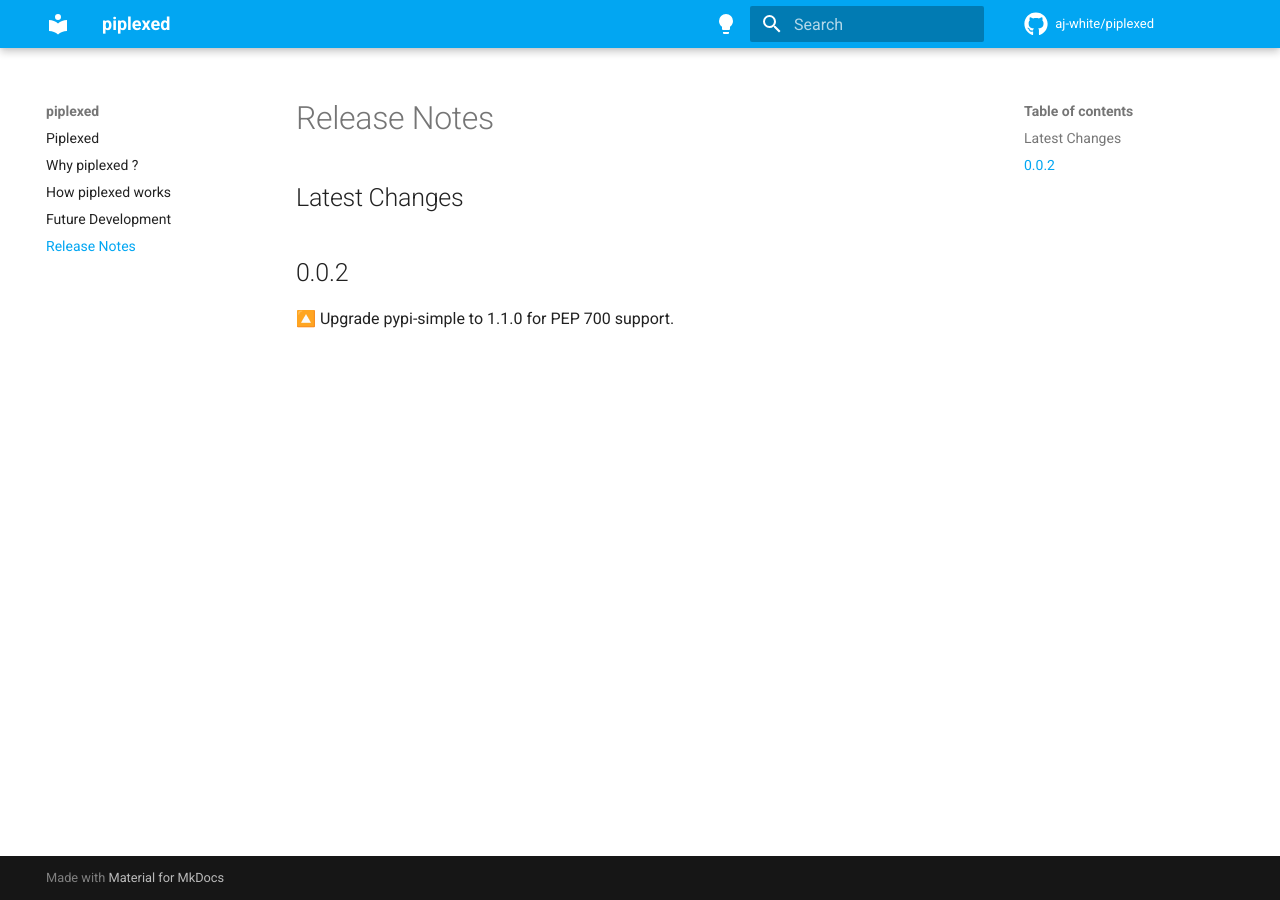
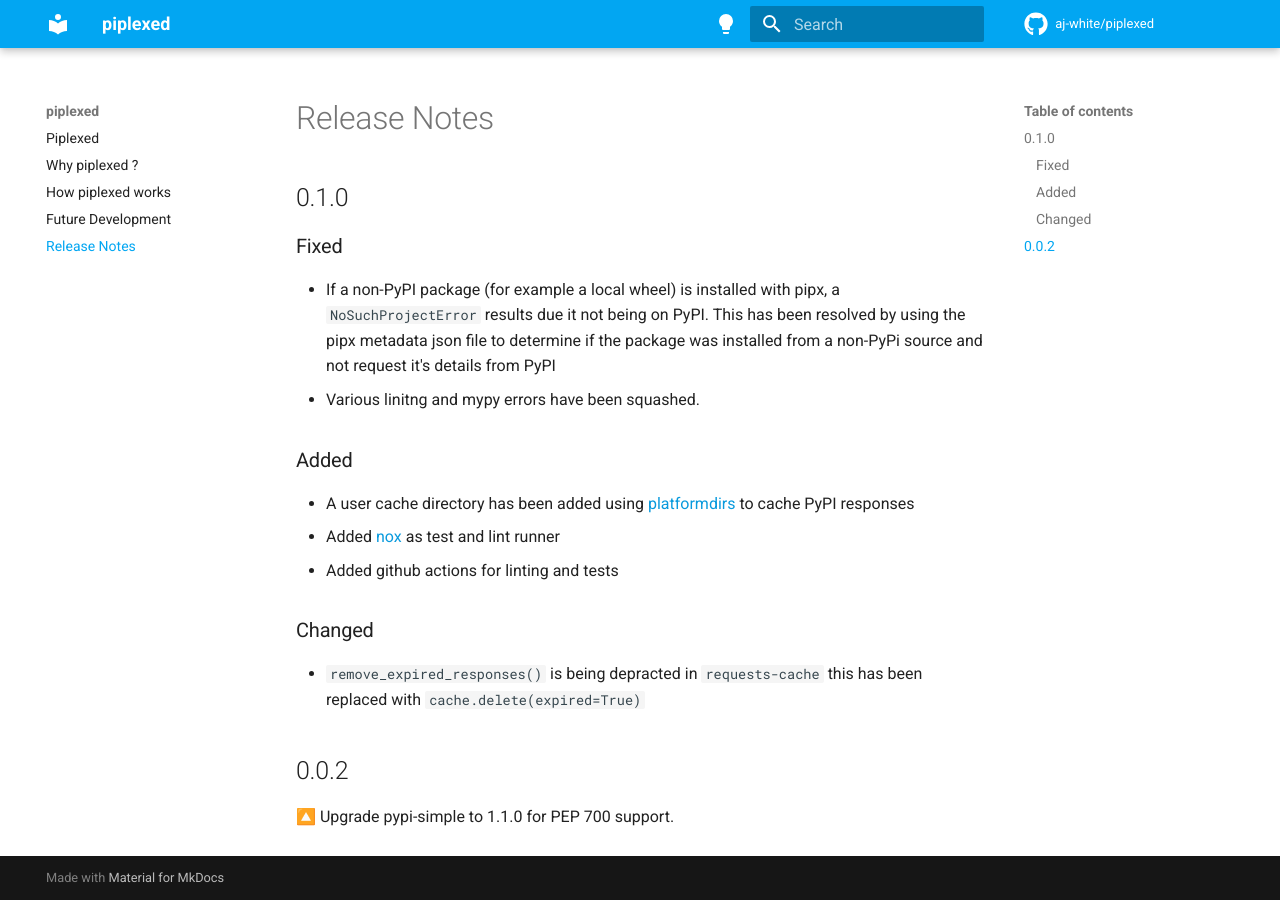
Before and after one commit to aj-white/piplexed, an MkDocs documentation site: the page built from docs/Release-notes.md, in a window 1280 px wide. Built offline with MkDocs 1.6.1 and Material for MkDocs 9.7.7, drawn with Linux system fonts in a browser that asks for light colours; comment, search, counter and statistics services are not loaded.

Commit message:
📝 update docs release notes for 0.1.0

```diff
--- a/docs/Release-notes.md
+++ b/docs/Release-notes.md
@@ -1,6 +1,24 @@
 # Release Notes
 
-## Latest Changes
+## 0.1.0
+
+### Fixed
+
+- If a non-PyPI package (for example a local wheel) is installed with pipx, a `NoSuchProjectError` results due it not being on PyPI. This has been resolved by using the pipx metadata json file to determine if the package was installed from a non-PyPi source and not request it's details from PyPI
+- Various linitng and mypy errors have been squashed.
+
+
+
+### Added
+
+- A user cache directory has been added using [platformdirs](https://github.com/platformdirs/platformdirs) to cache PyPI responses
+- Added [nox](https://github.com/wntrblm/nox) as test and lint runner
+- Added github actions for linting and tests
+
+### Changed
+
+- `remove_expired_responses()` is being depracted in `requests-cache` this has been replaced with `cache.delete(expired=True)`
+
 
 
 ##  0.0.2
```
